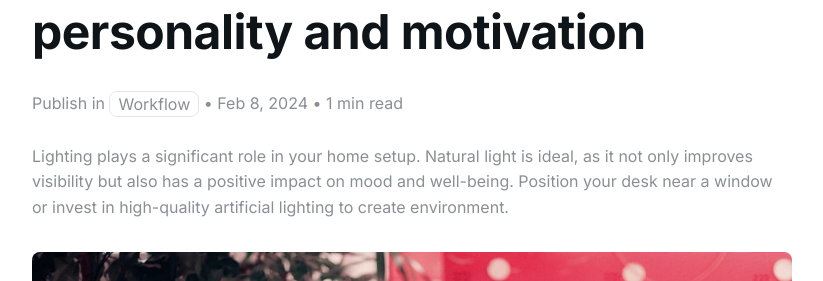
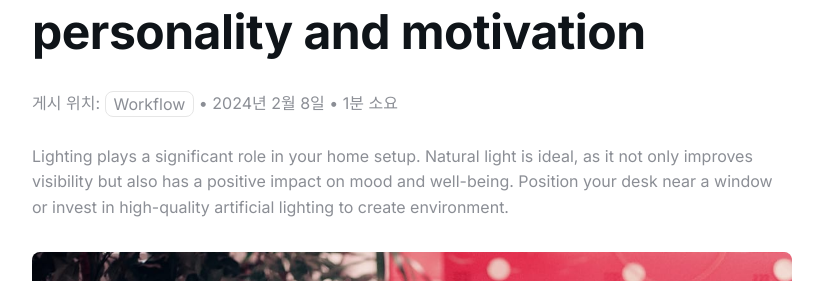
Before and after one commit to meta-blog/meta-blog.github.io, a Jekyll site: the page built from _posts/2024-02-08-infusing-your-workspace-with-personality-and-motivation.md, in a window 1280 px wide and 900 px high. Shown: the part 252-533 px from the top of the window, without its empty margins (228-1051 px from the left). Built offline with Jekyll 4.4.1, drawn with Linux system fonts in a browser that asks for light colours.

Commit message:
Update post.html

```diff
--- a/_layouts/post.html
+++ b/_layouts/post.html
@@ -7,25 +7,25 @@ layout: default
 
   <div class="post-head">
     <h1 class="post-title">{{ page.title | escape }}</h1>
-    <div class="post-meta">
+<div class="post-meta">
       {% if page.tags.size >= 1 %}
       <div class="post-tags">
-        Publish in&nbsp;
+        게시 위치:&nbsp;
         {% for tag in page.tags %}
         <a href="{{ site.baseurl }}/tags#{{ tag }}" class="post__tag">{{ tag }}</a>
         {% endfor %}
       </div>
       &nbsp;&bull;&nbsp;
       {% endif %}
-      <time class="post-date" datetime="{{ page.date | date_to_xmlschema }}">{% assign date_format = site.minima.date_format | default: "%b %-d, %Y" %}{{ page.date | date: date_format }}</time>
+      <time class="post-date" datetime="{{ page.date | date_to_xmlschema }}">{% assign date_format = site.minima.date_format | default: "%Y년 %-m월 %-d일" %}{{ page.date | date: date_format }}</time>
       {% assign words = page.content | number_of_words %}
       {% if words >= 1 %}
       &nbsp;&bull;&nbsp;
       <span class="post-minutes">
       {% if words < 360 %}
-        1 min read
+        1분 소요
       {% else %}
-        {{ words | divided_by:180 }} min read
+        {{ words | divided_by:180 }}분 소요
       {% endif %}
       </span>
       {% endif %}
@@ -34,6 +34,7 @@ layout: default
       <p class="post-description">{{ page.description }}</p>
     {% endif %}
   </div>
+
 
   {% if page.video_embed %}
   <div class="post-video">
```
